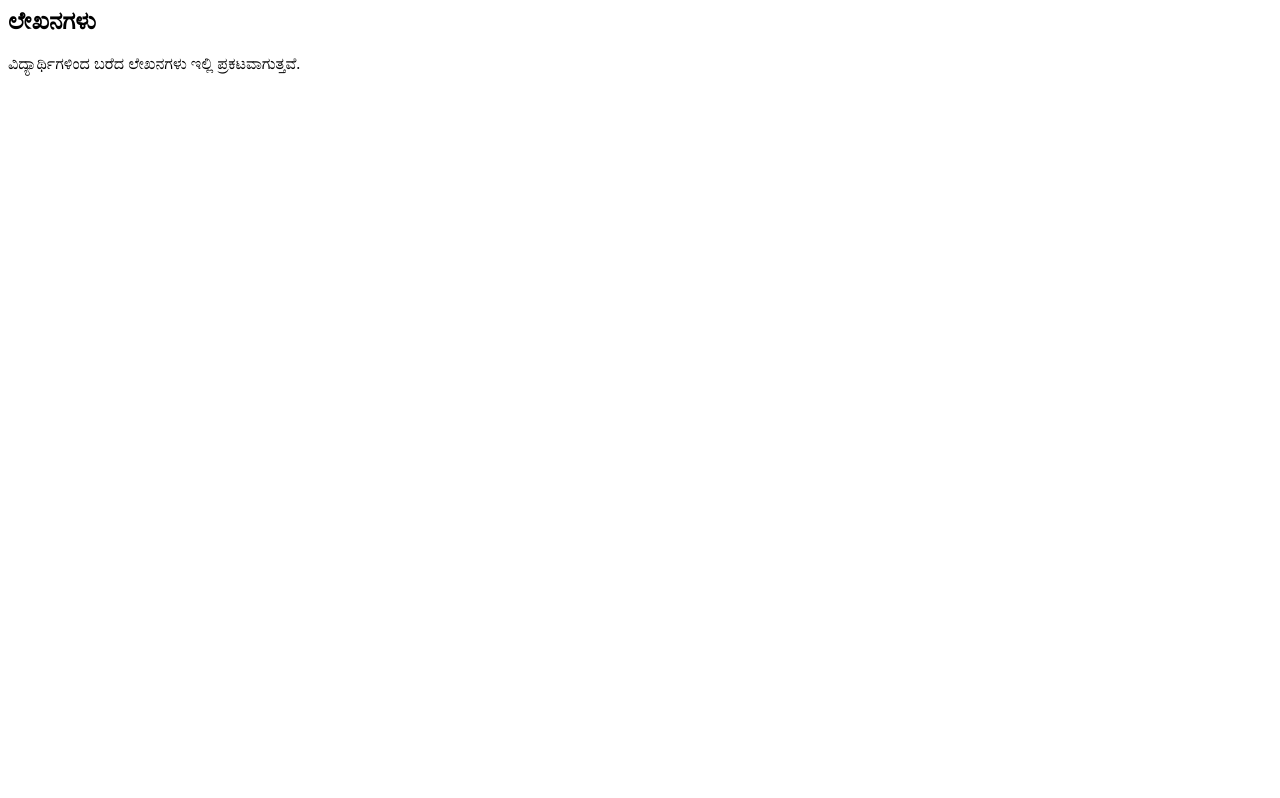
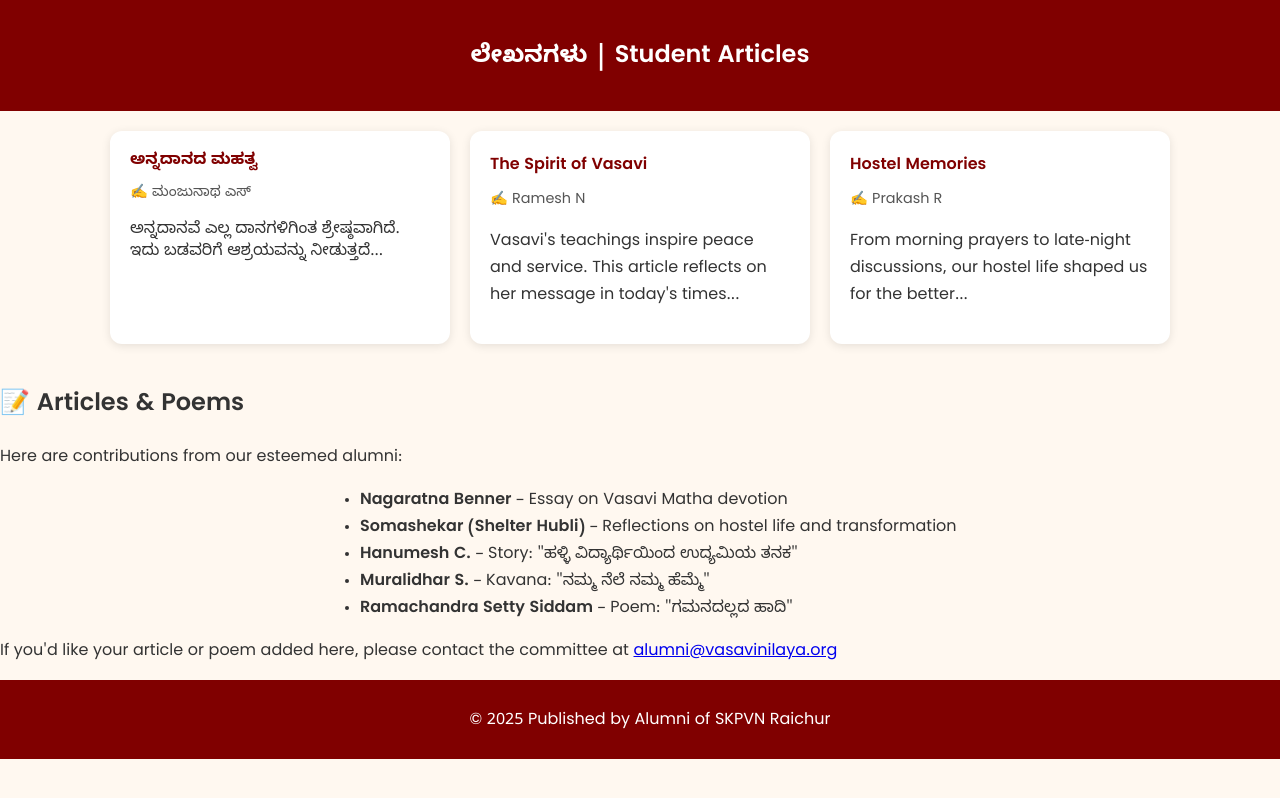
Before and after one commit to Tarun1203/SKPNEW, a plain HTML site: page articles.html in a window 1280 px wide. Drawn offline with Linux system fonts and the light colour scheme.

Commit message:
Update articles.html

```diff
--- a/articles.html
+++ b/articles.html
@@ -1 +1,80 @@
-<h2>ಲೇಖನಗಳು</h2><p>ವಿದ್ಯಾರ್ಥಿಗಳಿಂದ ಬರೆದ ಲೇಖನಗಳು ಇಲ್ಲಿ ಪ್ರಕಟವಾಗುತ್ತವೆ.</p>
+<!DOCTYPE html>
+<html lang="kn">
+<head>
+  <meta charset="UTF-8">
+  <title>ಲೇಖನಗಳು | Articles</title>
+  <link href="https://fonts.googleapis.com/css2?family=Noto+Sans+Kannada&family=Poppins:wght@400;600&display=swap" rel="stylesheet">
+  <link rel="stylesheet" href="style.css">
+  <style>
+    .articles-container {
+      display: flex;
+      flex-wrap: wrap;
+      justify-content: center;
+      gap: 20px;
+      padding: 20px;
+    }
+    .article-card {
+      background: #fff;
+      border-radius: 12px;
+      box-shadow: 0 2px 10px rgba(0, 0, 0, 0.1);
+      padding: 20px;
+      width: 300px;
+    }
+    .article-title {
+      font-weight: 600;
+      margin-bottom: 10px;
+      color: maroon;
+    }
+    .article-author {
+      font-size: 0.9em;
+      color: #555;
+      margin-bottom: 10px;
+    }
+  </style>
+</head>
+<body>
+
+  <header>
+    <h2>ಲೇಖನಗಳು | Student Articles</h2>
+  </header>
+
+  <div class="articles-container">
+    <div class="article-card">
+      <div class="article-title">ಅನ್ನದಾನದ ಮಹತ್ವ</div>
+      <div class="article-author">✍️ ಮಂಜುನಾಥ ಎಸ್</div>
+      <p>ಅನ್ನದಾನವೆ ಎಲ್ಲ ದಾನಗಳಿಗಿಂತ ಶ್ರೇಷ್ಠವಾಗಿದೆ. ಇದು ಬಡವರಿಗೆ ಆಶ್ರಯವನ್ನು ನೀಡುತ್ತದೆ...</p>
+    </div>
+
+    <div class="article-card">
+      <div class="article-title">The Spirit of Vasavi</div>
+      <div class="article-author">✍️ Ramesh N</div>
+      <p>Vasavi's teachings inspire peace and service. This article reflects on her message in today's times...</p>
+    </div>
+
+    <div class="article-card">
+      <div class="article-title">Hostel Memories</div>
+      <div class="article-author">✍️ Prakash R</div>
+      <p>From morning prayers to late-night discussions, our hostel life shaped us for the better...</p>
+    </div>
+  </div>
+
+  <!-- Articles Section -->
+  <section id="articles" class="section">
+    <h2>📝 Articles & Poems</h2>
+    <p>Here are contributions from our esteemed alumni:</p>
+    <ul style="text-align: left; max-width: 600px; margin: auto;">
+      <li><strong>Nagaratna Benner</strong> – Essay on Vasavi Matha devotion</li>
+      <li><strong>Somashekar (Shelter Hubli)</strong> – Reflections on hostel life and transformation</li>
+      <li><strong>Hanumesh C.</strong> – Story: "ಹಳ್ಳಿ ವಿದ್ಯಾರ್ಥಿಯಿಂದ ಉದ್ಯಮಿಯ ತನಕ"</li>
+      <li><strong>Muralidhar S.</strong> – Kavana: "ನಮ್ಮ ನೆಲೆ ನಮ್ಮ ಹೆಮ್ಮೆ"</li>
+      <li><strong>Ramachandra Setty Siddam</strong> – Poem: "ಗಮನದಲ್ಲದ ಹಾದಿ"</li>
+    </ul>
+    <p>If you'd like your article or poem added here, please contact the committee at <a href="mailto:alumni@vasavinilaya.org">alumni@vasavinilaya.org</a></p>
+  </section>
+
+  <footer>
+    <p>© 2025 Published by Alumni of SKPVN Raichur</p>
+  </footer>
+
+</body>
+</html>
```
